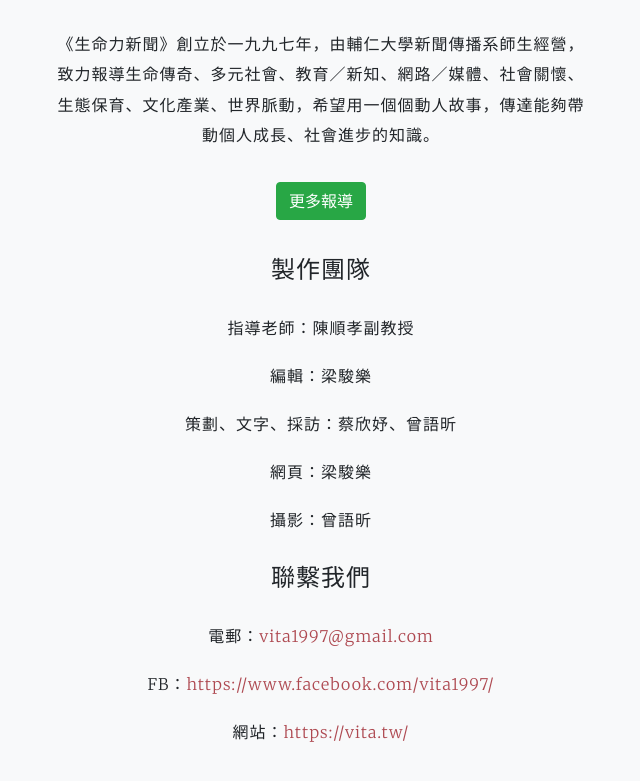
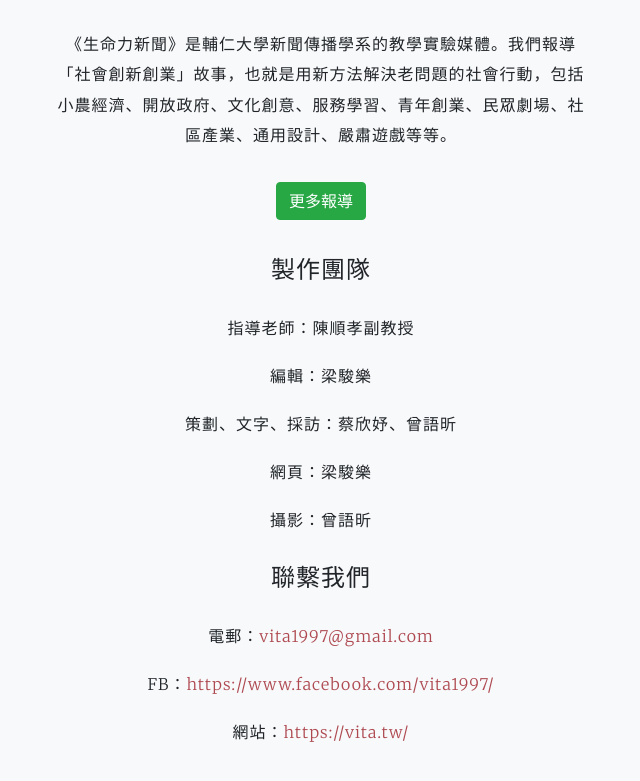
Before and after one commit to calumleung/single-mom, a website with bundled scripts: page index.html in a window 1280 px wide. Shown: the part 8577-9358 px from the top of the page, without its empty margins (319-959 px from the left). Built offline with nearby package versions, Linux system fonts and the light colour scheme; a script that the page names is missing.

Commit message:
aboutus updated

```diff
--- a/index.html
+++ b/index.html
@@ -423,7 +423,7 @@
     <div class="row">
       <div class="col-lg-6 mx-auto">
         <p><a style="color: white" href="https://vita.tw/" target="_blank"><img style="width: 50%" src="img/logo_1.png" alt="生命力logo 生命力新聞 輔大新聞實驗媒體"></a></p>
-        <p>《生命力新聞》創立於一九九七年，由輔仁大學新聞傳播系師生經營，致力報導生命傳奇、多元社會、教育／新知、網路／媒體、社會關懷、生態保育、文化產業、世界脈動，希望用一個個動人故事，傳達能夠帶動個人成長、社會進步的知識。</p>
+        <p>《生命力新聞》是輔仁大學新聞傳播學系的教學實驗媒體。我們報導「社會創新創業」故事，也就是用新方法解決老問題的社會行動，包括小農經濟、開放政府、文化創意、服務學習、青年創業、民眾劇場、社區產業、通用設計、嚴肅遊戲等等。</p>
         <p>
           <button class="btn btn-success">
           <a style="color: white" href="https://vita.tw/" target="_blank">更多報導</a>
```
